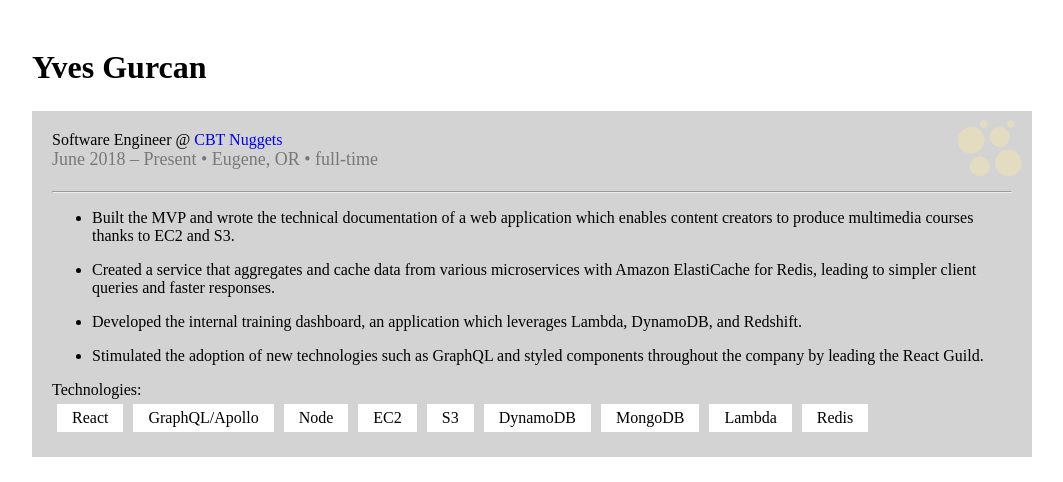
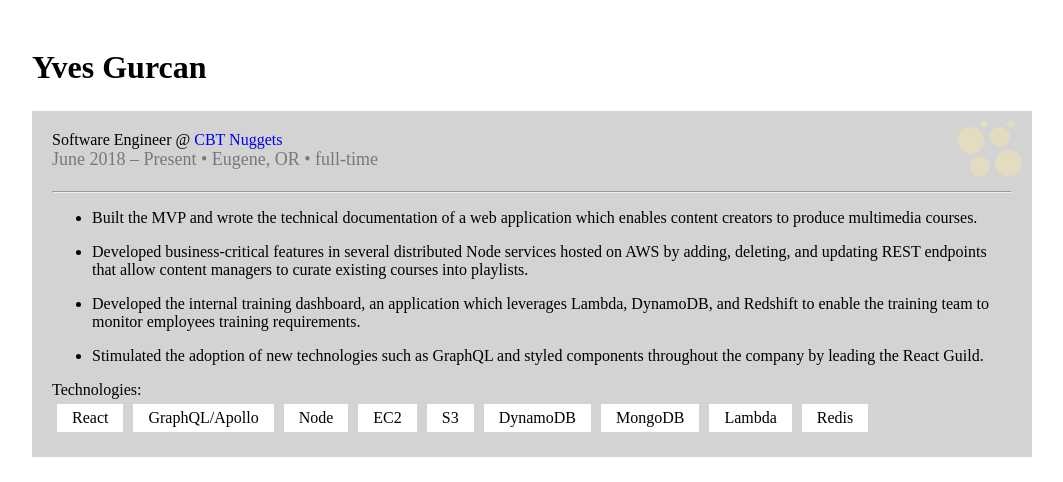
Before and after one commit to yvesgurcan/www.yvesgurcan.com, a Jekyll site: the page built from resume.md, in a window 1280 px wide, cut to the strip 0-482 px from the top of the page. Shown: the whole strip, without its empty margins (108-1171 px from the left). Built offline with Jekyll 4.4.1, drawn with Linux system fonts in a browser that asks for light colours; our own code applies the rules of GitHub Pages for plain Markdown files; some of the changed text lies outside the part shown.

Commit message:
Update resume.yml

```diff
--- a/_data/resume.yml
+++ b/_data/resume.yml
@@ -11,12 +11,13 @@
   status: full-time
   technologies: React, GraphQL/Apollo, Node, EC2, S3, DynamoDB, MongoDB, Lambda, Redis
   details: >
-    - Built the MVP and wrote the technical documentation of a web application which enables content creators to produce multimedia courses thanks to EC2 and S3.
-
-    - Created a service that aggregates and cache data from various microservices with Amazon ElastiCache for Redis, leading to simpler client queries and faster responses.
+    - Built the MVP and wrote the technical documentation of a web application which enables content creators to produce multimedia courses.
 
 
-    - Developed the internal training dashboard, an application which leverages Lambda, DynamoDB, and Redshift.
+    - Developed business-critical features in several distributed Node services hosted on AWS by adding, deleting, and updating REST endpoints that allow content managers to curate existing courses into playlists.
+
+
+    - Developed the internal training dashboard, an application which leverages Lambda, DynamoDB, and Redshift to enable the training team to monitor employees training requirements.
 
 
     - Stimulated the adoption of new technologies such as GraphQL and styled components throughout the company by leading the React Guild.
@@ -34,13 +35,13 @@
   status: full-time
   technologies: React, C#, MSSQL
   details: >
-    - Rewrote the core web application of the company with React and a Web API written in C#, leading to an improved user experience for the 100+ food hubs consuming the app.
+    - Re-architected and rewrote the core web application of the company with React and a Web API written in C#, leading to an improved user experience for the 100+ food hubs using this web application.
 
 
-    - Developed add-on modules by creating new UIs and writing MSSQL stored procedures, which increased the revenue of the company.
+    - Worked with stakeholders to carve out the requirements of new features and produced wireframes as a basis for new web views and SQL database models.
 
 
-    - Trained in-house developers on how to use React by spending one-on-one time with them.
+    - Trained in-house developers by spending one-on-one time with them and empower them with the development of the codebase.
 
 - id: lpp
   job_title: Founder
```
